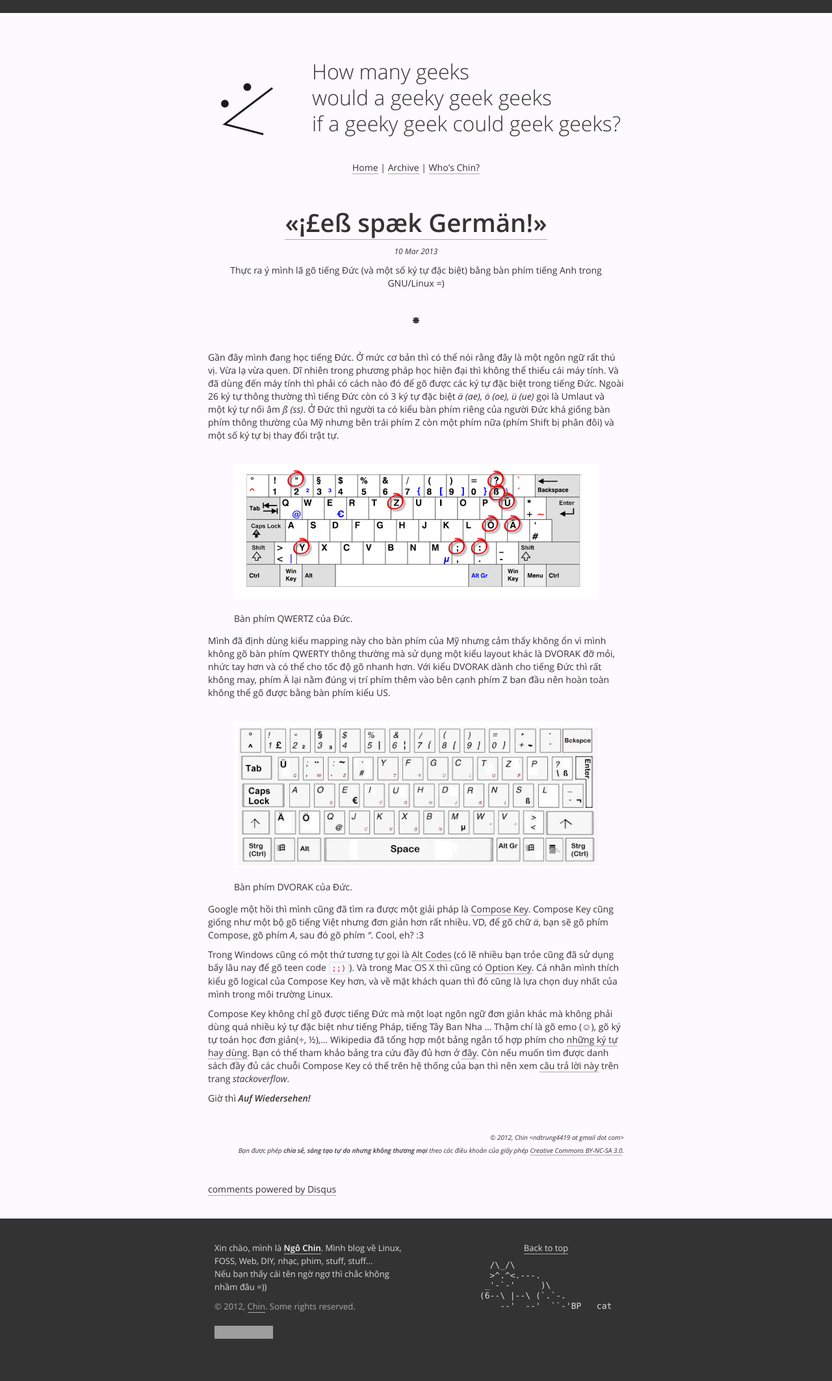
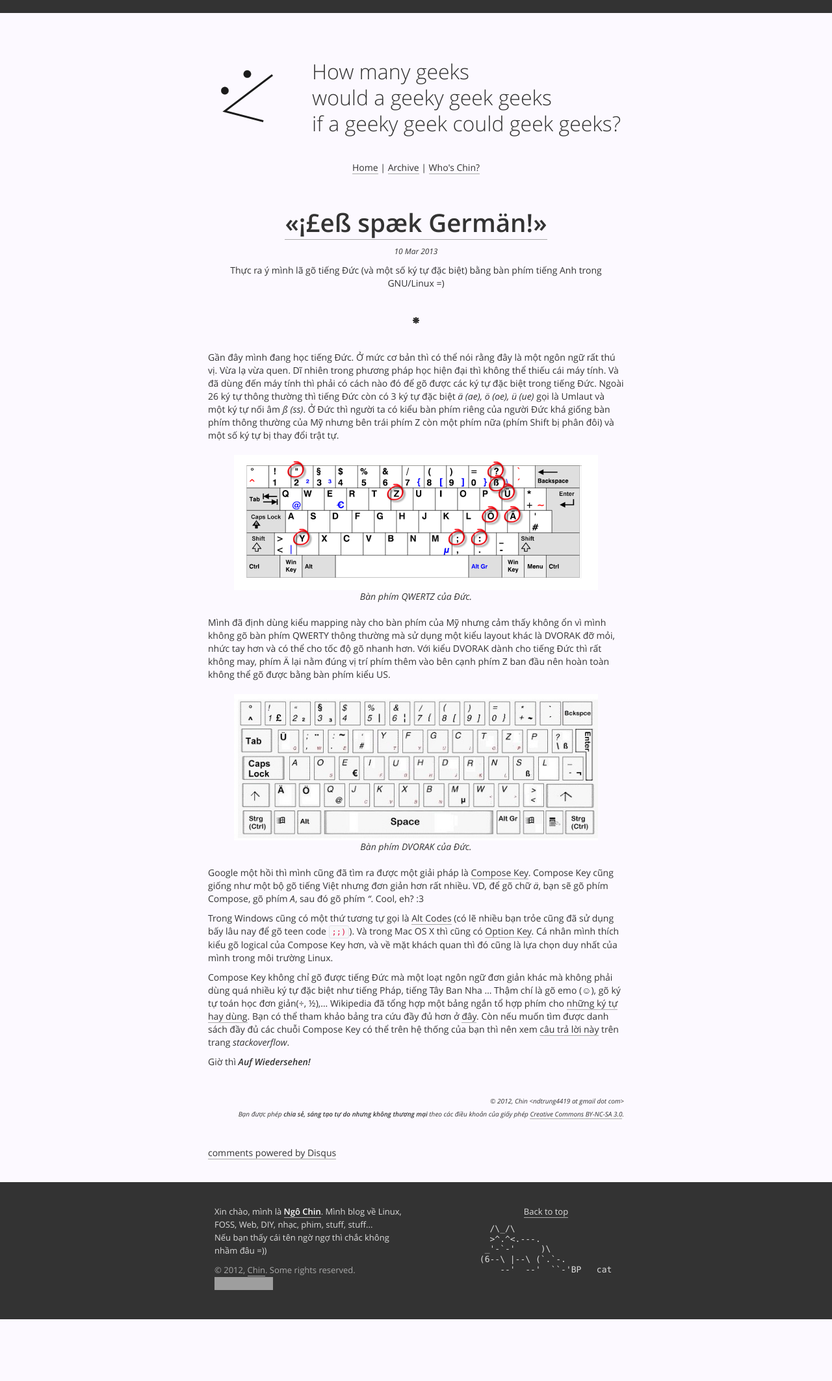
Before and after one commit to lewtds/lewtds.github.com, a Jekyll site: the page built from _posts/2013-03-10-go-tieng-duc-bang-ban-phim-us.md, in a window 1280 px wide. Shown: the whole page at 65% size. Built offline with Jekyll 4.4.1, drawn with Linux system fonts in a browser that asks for light colours; comment, search, counter and statistics services are not loaded; after the commit the page ends 2030 px from its top, so only the background shows below that; grey boxes are pictures that could not be loaded.

Commit message:
Italic and margin for <figure> and <figcaption>.

```diff
--- a/assets/css/style.css
+++ b/assets/css/style.css
@@ -210,9 +210,14 @@ a.tag-line-border:hover {
     font-size: 10px;
 }
 
-img {
+figure {
     margin-bottom: 20px;
     margin-top: 20px;
+}
+
+figcaption {
+    font-style: italic;
+    text-align: center;
 }
 
 footer pre {
```
